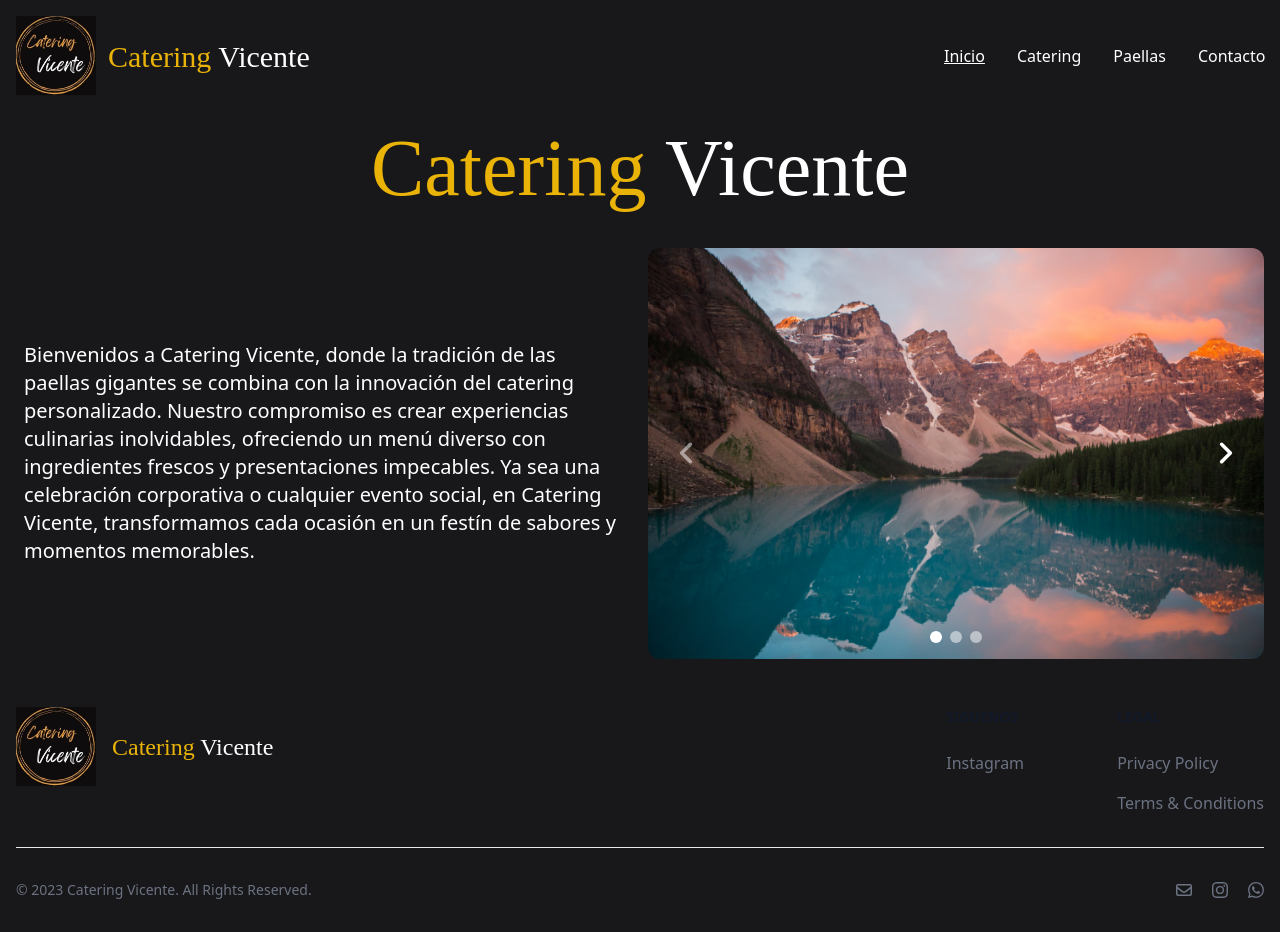
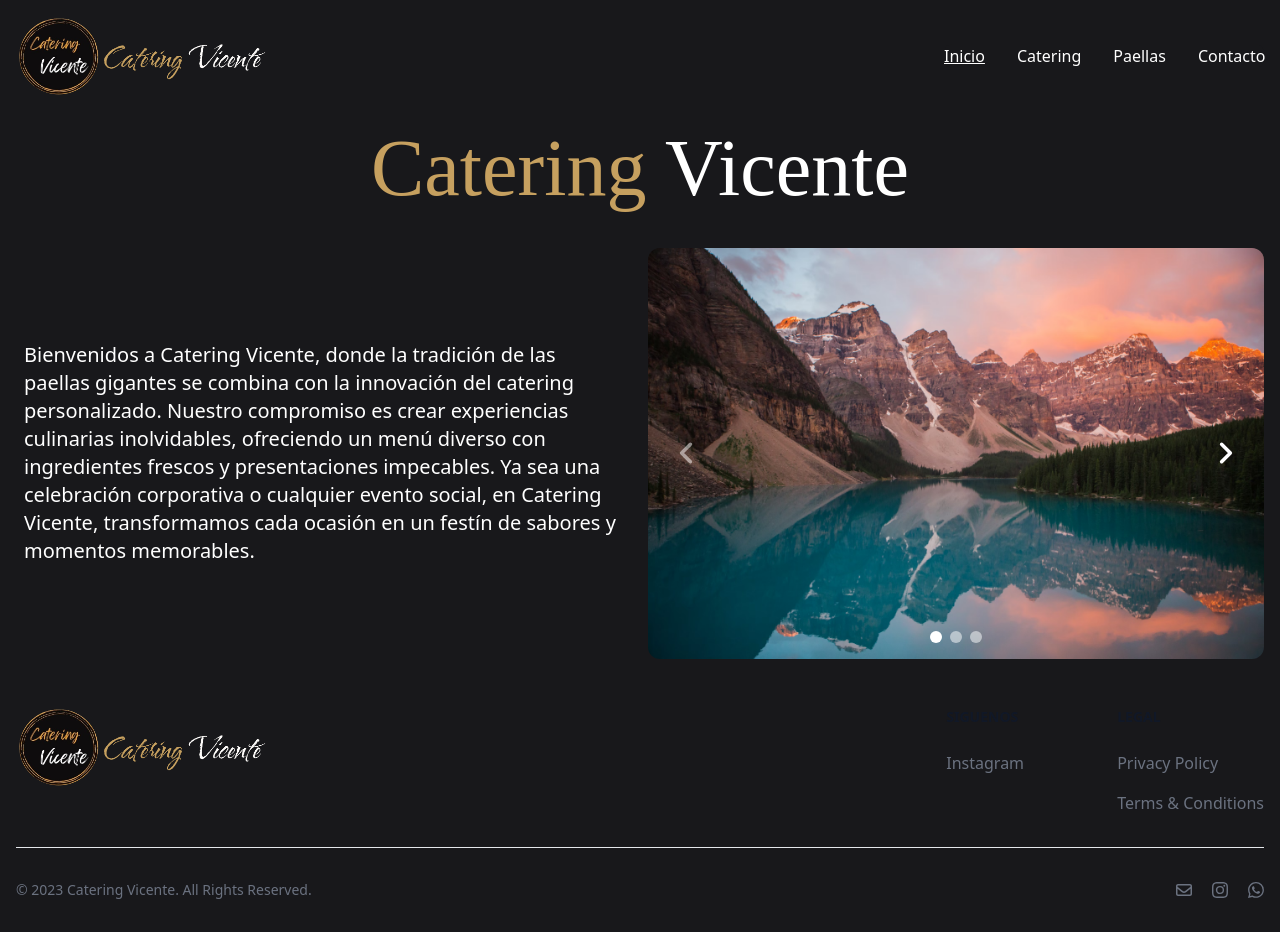
Before and after one commit to corax5/Proyecto-Catering, a Next.js app: page / in a window 1280 px wide. Built offline with nearby package versions, Linux system fonts and the light colour scheme.

Commit message:
new logo & new font color

```diff
--- a/src/pages/Catering.tsx
+++ b/src/pages/Catering.tsx
@@ -11,7 +11,7 @@ export const Catering = () => {
             <Navbar />
             <nav className="bg-white border-gray-200 bg-zinc-900">
                 <h1 className="text-5xl mx-auto text-center mb-10  ">
-                    <span className='text-yellow-500'>Catering </span>
+                    <span className='dorado'>Catering </span>
                     Vicente</h1>
                 <div className='flex items-center justify-center'>
                     <h3 className='text-xl font-bold lg:text-2xl ml-2 '>Si buscas un catering personalizado y darle a tu evento el cariño que se merece ¡Contactanos!</h3>
--- a/src/pages/Contacto.tsx
+++ b/src/pages/Contacto.tsx
@@ -20,7 +20,7 @@ const Contacto = () => {
       <Navbar />
 
       <nav className="bg-white border-gray-200 bg-zinc-900">
-        <h3 className="text-4xl mx-auto text-center mb-6 font-serif font-bold">Contacto:</h3>
+        <h3 className=" dorado text-4xl mx-auto text-center mb-6 font-serif font-bold">Contacto:</h3>
         <div className=" flex items-center justify-between">
           <h4 className='text-3xl mx-auto text-left mb-8 font-serif font-bold'>Conéctate con nosotros en redes sociales</h4>
 
--- a/src/pages/Footer.tsx
+++ b/src/pages/Footer.tsx
@@ -10,14 +10,13 @@ export const Footer = () => {
                     <div className="mb-6 md:mb-0">
                         <a href="#" className="flex items-center">
                             <Image
-                                src={'/images/57e2dcf740bc44ef4dfe31b7094d397c.png'}
+                                src={'/images/Proyecto nuevo (2).png'}
                                 alt="Catering Logo"
-                                width={80}
-                                height={80}
-                                className="h-20 mr-4"
+                                width={250}
+                                height={400}
+                                className="h-20"
+                            />
 
-                            />
-                            <span className="self-center text-2xl whitespace-nowrap dark:text-white"><span className='text-yellow-500'>Catering </span> Vicente</span>
                         </a>
                     </div>
                     <div className="grid grid-cols-2 gap-8 sm:gap-6 sm:grid-cols-3">
--- a/src/pages/Inicio.tsx
+++ b/src/pages/Inicio.tsx
@@ -11,7 +11,7 @@ export const Inicio = () => {
             <nav className="bg-white border-gray-200 bg-zinc-900">
                 <div className="max-w-screen-xl flex flex-wrap items-center justify-between mx-auto p-4">
                     <h1 className="text-5xl mx-auto text-center mb-10 ">
-                        <span className='text-yellow-500 '>Catering </span>
+                        <span className='dorado'>Catering </span>
                         Vicente</h1>
                     <div className='inicio flex items-center justify-center'>
                         <p className='text-xl mr-4 w-1/2 p-2 font-roboto'>
--- a/src/pages/Navbar.tsx
+++ b/src/pages/Navbar.tsx
@@ -18,7 +18,7 @@ const ActiveLink: React.FC<ActiveLinkProps> = ({ href, children }) => {
 
     return (
         <Link legacyBehavior href={href}>
-            <a className={`block py-2 px-4 rounded ${isActive ? 'text-decoration-line: underline ' : 'text-decoration-line: underline; hover:bg-gray-100'}  md:hover:bg-transparent md:border-0 md:hover:text-orange-400 md:p-0 dark:text-orange-400 md:dark:hover:text-white dark:hover:bg-gray-700 dark:hover:text-white md:dark:hover:bg-transparent ml-auto`}>
+            <a className={`block py-2 px-4 rounded ${isActive ? 'text-decoration-line: underline ' : ' text-decoration-line: underline; hover:bg-gray-100'}  md:hover:bg-transparent md:border-0 md:hover:text-c6a05f md:p-0 dark:text-amber-200 md:dark:hover:text-white dark:hover:bg-gray-700 dark:hover:text-white md:dark:hover:bg-transparent ml-auto`}>
                 {children}
             </a>
         </Link>
@@ -39,14 +39,14 @@ export const Navbar = () => {
             <div className="max-w-screen-xl flex flex-wrap items-center justify-between mx-auto p-4  ">
                 <a href="" className="flex items-center space-x-3 rtl:space-x-reverse">
                     <Image
-                        src={'/images/57e2dcf740bc44ef4dfe31b7094d397c.png'}
+                        src={'/images/Proyecto nuevo (2).png'}
                         alt="Catering Logo"
-                        width={80}
-                        height={80}
+                        width={250}
+                        height={400}
                         className="h-20"
                     />
 
-                    <span className="titulo"><span className='text-yellow-500'>Catering </span>Vicente</span>
+
                 </a>
                 <button
                     data-collapse-toggle="navbar-default"
@@ -62,7 +62,7 @@ export const Navbar = () => {
                     </svg>
                 </button>
                 <div className={`w-end md:w-80  ${menuVisible ? 'block' : 'hidden'} md:block`} id="navbar-default">
-                    <ul className="font-medium flex flex-col  p-4 md:p-0 mt-4 border rounded-lg bg-zinc-950 md:flex-row md:space-x-8 rtl:space-x-reverse md:mt-0 md:border-0 md:bg-zinc-900 ">
+                    <ul className="font-medium flex flex-col  p-4 md:p-0 mt-4 border rounded-lg bg-zinc-900 md:flex-row md:space-x-8 rtl:space-x-reverse md:mt-0 md:border-0 md:bg-zinc-900 ">
                         <li>
                             <ActiveLink href="/">Inicio</ActiveLink>
                         </li>
--- a/src/pages/Paellas.tsx
+++ b/src/pages/Paellas.tsx
@@ -10,7 +10,7 @@ export const Paellas = () => {
 
             <nav className="bg-white border-gray-200 bg-zinc-900">
                 <h1 className="text-5xl mx-auto text-center mb-10 ">
-                    <span className='text-yellow-500'>Catering </span>
+                    <span className='dorado'>Catering </span>
                     Vicente</h1>
                 <div className='flex items-center justify-center'>
                     <h3 className='text-2xl font-bold lg:text-3xl  '>Paellas gigantes para todo tipo de eventos</h3>
--- a/src/styles/globals.css
+++ b/src/styles/globals.css
@@ -20,7 +20,7 @@
 }
 
 .desplegar {
-  color: rgb(247, 195, 25);
+  color: #c6a05f;
   text-align: right;
 }
 
@@ -56,7 +56,7 @@ body {
 
 .wrapper .icon {
   position: relative;
-  background: rgb(247, 195, 25);
+  background: #c6a05f;
   border-radius: 50%;
   padding: 15px;
   margin: 35px;
@@ -138,7 +138,9 @@ body {
   margin-right: 50px;
 }
 
-
+.dorado {
+  color: #c6a05f;
+}
 
 /* Estilos para pantallas más pequeñas (max-width: 667px) */
 @media (max-width: 667px) {
```
Also changed, not shown: public/images/Proyecto nuevo (2).png (added).
